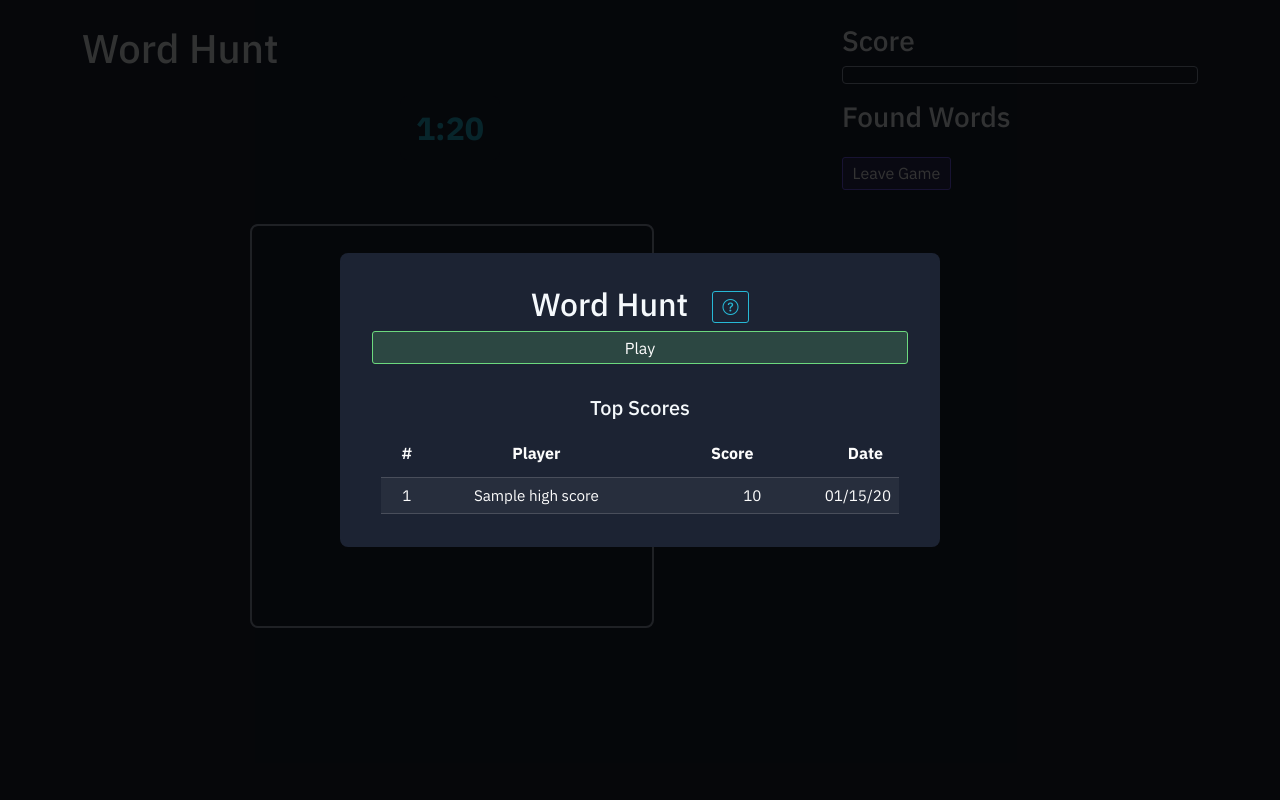
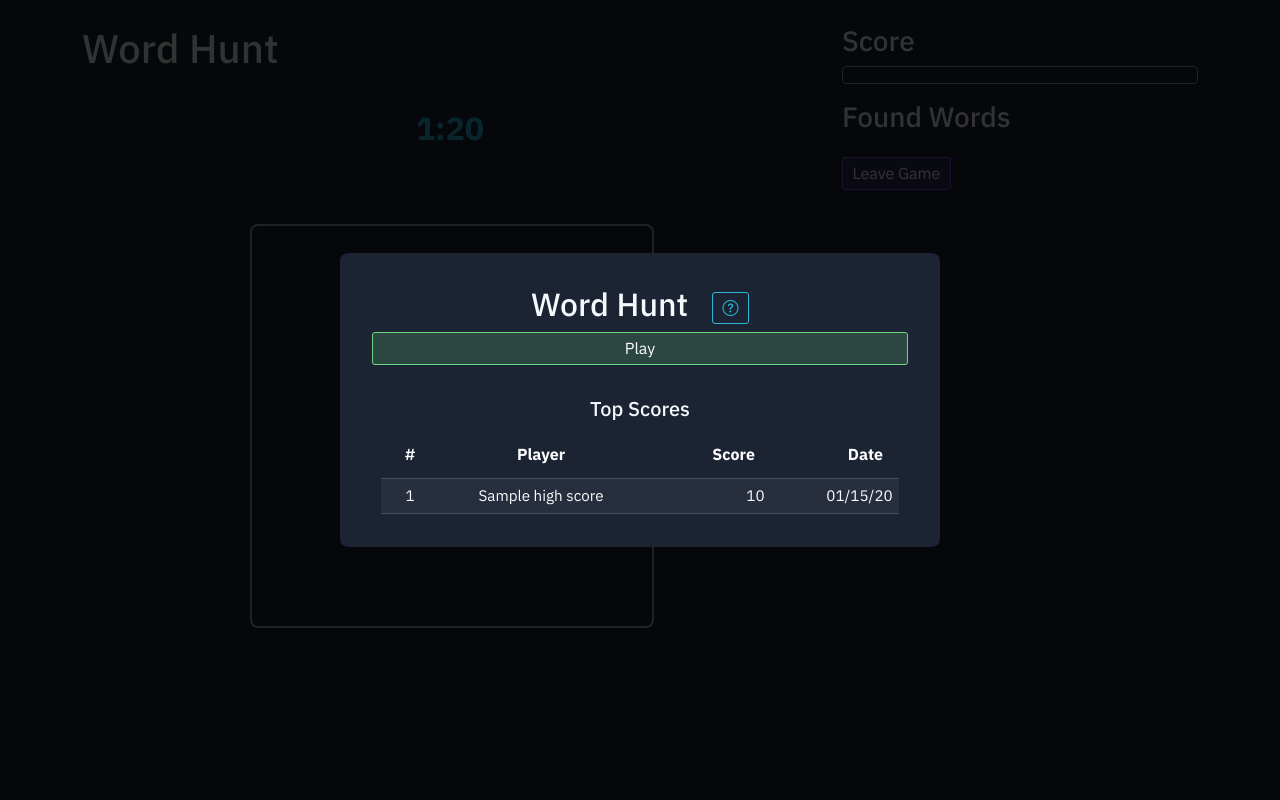
Before and after one commit to Derpnezz/WordHuntReimagined, a Flask app: page / in a window 1280 px wide. Run offline with Flask 3, Linux system fonts and the light colour scheme; a database or web service that is not in the repository returns one stand-in record (values such as "Sample title"); some libraries are stand-ins or nearby versions.

Commit message:
Agent query: Is the leaderboard now more compact with the score and date columns shifted slightly left? Are all columns properly aligned and spaced?

```diff
--- a/static/css/styles.css
+++ b/static/css/styles.css
@@ -230,7 +230,8 @@
 }
 
 .table td {
-    padding: 0.4rem 0.5rem !important;
+    padding: 0.35rem 0.4rem !important;
     vertical-align: middle;
     font-size: 0.95rem;
+    white-space: nowrap;
 }
--- a/templates/index.html
+++ b/templates/index.html
@@ -30,9 +30,9 @@
                         <thead>
                             <tr>
                                 <th class="text-center" style="width: 10%">#</th>
-                                <th style="width: 40%">Player</th>
-                                <th class="text-end" style="width: 25%">Score</th>
-                                <th class="text-end" style="width: 25%">Date</th>
+                                <th style="width: 35%">Player</th>
+                                <th class="text-end" style="width: 22%">Score</th>
+                                <th class="text-end" style="width: 22%">Date</th>
                             </tr>
                         </thead>
                         <tbody id="singleplayer-scores">
```
